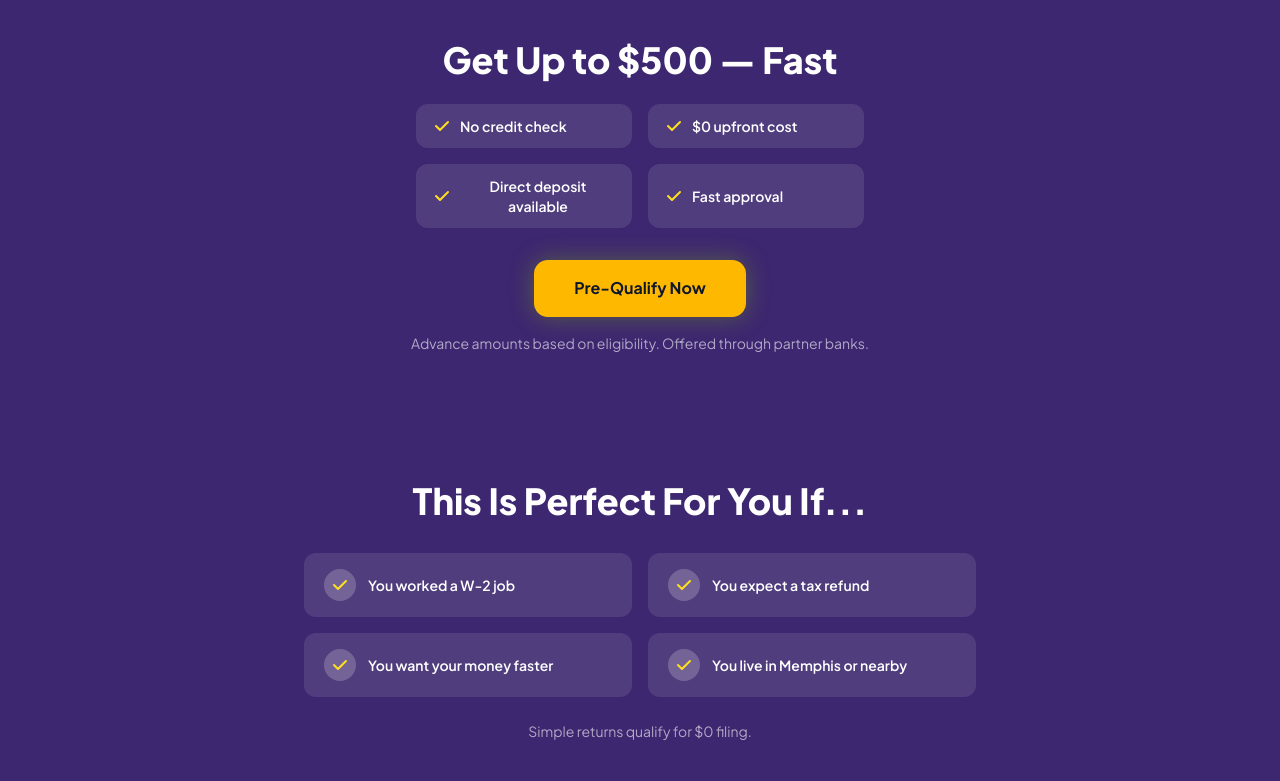
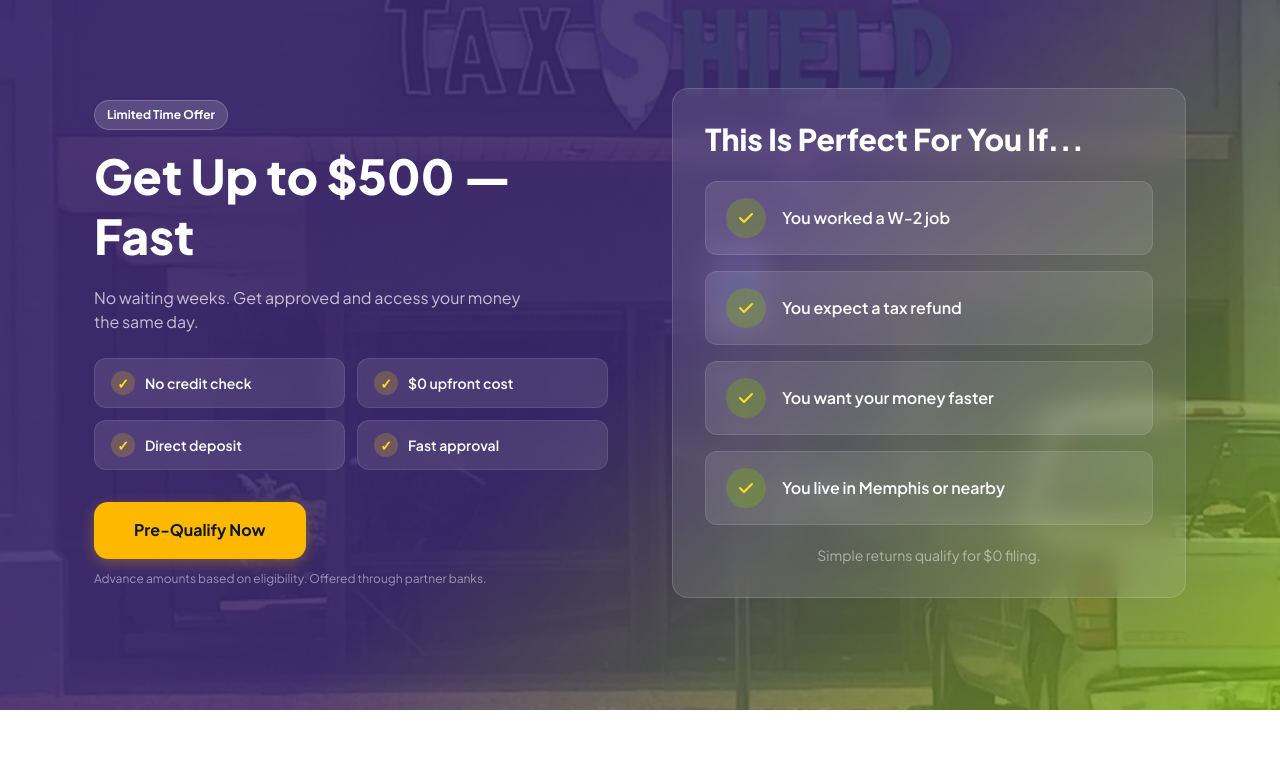
Before and after one commit to mikiyahoo/taxshield-, a Next.js app: page /memphis-tax-refund in a window 1280 px wide. Shown: the part 1700-2481 px from the top of the page. Built offline with nearby package versions, Linux system fonts and the light colour scheme.

Commit message:
Redesign offer + perfect-for-you as one section with office2.webp background and gradient overlay

```diff
--- a/app/memphis-tax-refund/page.tsx
+++ b/app/memphis-tax-refund/page.tsx
@@ -608,81 +608,94 @@ export default function MetaAdsLandingPage() {
         </div>
       </section>
 
-      {/* ===== SECTION 4: OFFER ===== */}
-      <section className="py-12 md:py-16 text-white" style={{ background: "#3d2770" }}>
-        <div className="max-w-[1140px] mx-auto px-4 sm:px-6">
-          <div className="max-w-2xl mx-auto text-center reveal">
-            <h2 className="text-3xl md:text-4xl font-extrabold mb-6">
+      {/* ===== SECTION 4 + 5: OFFER & PERFECT FOR YOU ===== */}
+      <section className="relative py-20 md:py-28 text-white overflow-hidden">
+        {/* Background image with gradient overlay */}
+        <div className="absolute inset-0">
+          <img
+            src="/images/office2.webp"
+            alt=""
+            className="w-full h-full object-cover"
+          />
+          <div className="absolute inset-0" style={{ background: "linear-gradient(135deg, rgba(61,39,112,0.92) 0%, rgba(61,39,112,0.85) 50%, rgba(132,189,0,0.7) 100%)" }} />
+        </div>
+
+        <div className="relative max-w-[1140px] mx-auto px-4 sm:px-6">
+          <div className="grid grid-cols-1 lg:grid-cols-2 gap-12 lg:gap-16 items-center">
+            {/* Left: Offer */}
+            <div className="reveal">
+              <span className="inline-block bg-white/15 text-white text-xs font-bold px-3 py-1.5 rounded-full mb-4 border border-white/20">
+                Limited Time Offer
+              </span>
+              <h2 className="text-3xl md:text-4xl lg:text-5xl font-extrabold mb-5 leading-tight">
                 Get Up to $500 — Fast
               </h2>
+              <p className="text-white/70 text-base mb-6 max-w-md">
+                No waiting weeks. Get approved and access your money the same day.
+              </p>
 
-            <div className="grid grid-cols-2 gap-4 mb-8 max-w-md mx-auto">
+              <div className="grid grid-cols-2 gap-3 mb-8">
                 {[
-                "No credit check",
-                "$0 upfront cost",
-                "Direct deposit available",
-                "Fast approval",
+                  { icon: "&#10003;", text: "No credit check" },
+                  { icon: "&#10003;", text: "$0 upfront cost" },
+                  { icon: "&#10003;", text: "Direct deposit" },
+                  { icon: "&#10003;", text: "Fast approval" },
                 ].map((item) => (
                   <div
-                  key={item}
-                  className="flex items-center gap-2 bg-white/10 rounded-xl px-4 py-3"
+                    key={item.text}
+                    className="flex items-center gap-2.5 bg-white/10 backdrop-blur-sm rounded-xl px-4 py-3 border border-white/10"
                   >
-                  <svg className="w-5 h-5 text-yellow-300 flex-shrink-0" fill="currentColor" viewBox="0 0 20 20">
-                    <path d="M16.707 5.293a1 1 0 010 1.414l-8 8a1 1 0 01-1.414 0l-4-4a1 1 0 011.414-1.414L8 12.586l7.293-7.293a1 1 0 011.414 0z" />
-                  </svg>
-                  <span className="font-semibold text-sm">{item}</span>
+                    <span className="w-6 h-6 bg-yellow-400/20 rounded-full flex items-center justify-center text-yellow-300 text-sm font-bold flex-shrink-0">&#10003;</span>
+                    <span className="font-semibold text-sm">{item.text}</span>
                   </div>
                 ))}
               </div>
 
               <button
                 onClick={() => setShowForm(true)}
-              className="btn-accent ripple text-lg !py-4 !px-10 animate-pulse-glow"
+                className="btn-accent btn-glow ripple text-lg !py-4 !px-10"
               >
                 Pre-Qualify Now
               </button>
 
-            <p className="text-sm text-white/60 mt-4">
+              <p className="text-xs text-white/50 mt-3">
                 Advance amounts based on eligibility. Offered through partner banks.
               </p>
             </div>
-        </div>
-      </section>
 
-      {/* ===== SECTION 5: WHO THIS IS FOR ===== */}
-      <section className="py-12 md:py-16 text-white" style={{ background: "#3d2770" }}>
-        <div className="max-w-[1140px] mx-auto px-4 sm:px-6">
-          <div className="max-w-2xl mx-auto text-center reveal">
-            <h2 className="text-3xl md:text-4xl font-extrabold mb-8">
+            {/* Right: Perfect For You */}
+            <div className="reveal delay-200">
+              <div className="bg-white/10 backdrop-blur-md rounded-2xl p-8 border border-white/15">
+                <h3 className="text-2xl md:text-3xl font-extrabold mb-6">
                   This Is Perfect For You If...
-            </h2>
+                </h3>
 
-            <div className="grid grid-cols-1 sm:grid-cols-2 gap-4 mb-6">
+                <div className="space-y-4">
                   {[
                     "You worked a W-2 job",
                     "You expect a tax refund",
                     "You want your money faster",
                     "You live in Memphis or nearby",
-              ].map((item) => (
+                  ].map((item, i) => (
                     <div
                       key={item}
-                  className="flex items-center gap-3 bg-white/10 rounded-xl px-5 py-4"
+                      className="flex items-center gap-4 bg-white/10 rounded-xl px-5 py-4 border border-white/10 hover:bg-white/15 transition-colors"
                     >
-                  <div className="w-8 h-8 bg-white/20 rounded-full flex items-center justify-center flex-shrink-0">
+                      <div className="w-10 h-10 bg-primary/30 rounded-full flex items-center justify-center flex-shrink-0">
                         <svg className="w-5 h-5 text-yellow-300" fill="currentColor" viewBox="0 0 20 20">
                           <path d="M16.707 5.293a1 1 0 010 1.414l-8 8a1 1 0 01-1.414 0l-4-4a1 1 0 011.414-1.414L8 12.586l7.293-7.293a1 1 0 011.414 0z" />
                         </svg>
                       </div>
-                  <span className="font-semibold text-sm">
-                    {item}
-                  </span>
+                      <span className="font-semibold text-base">{item}</span>
                     </div>
                   ))}
                 </div>
 
-            <p className="text-sm text-white/60">
+                <p className="text-sm text-white/50 mt-5 text-center">
                   Simple returns qualify for $0 filing.
                 </p>
+              </div>
+            </div>
           </div>
         </div>
       </section>
```
Lines whose indentation alone changed are shown as unchanged.
